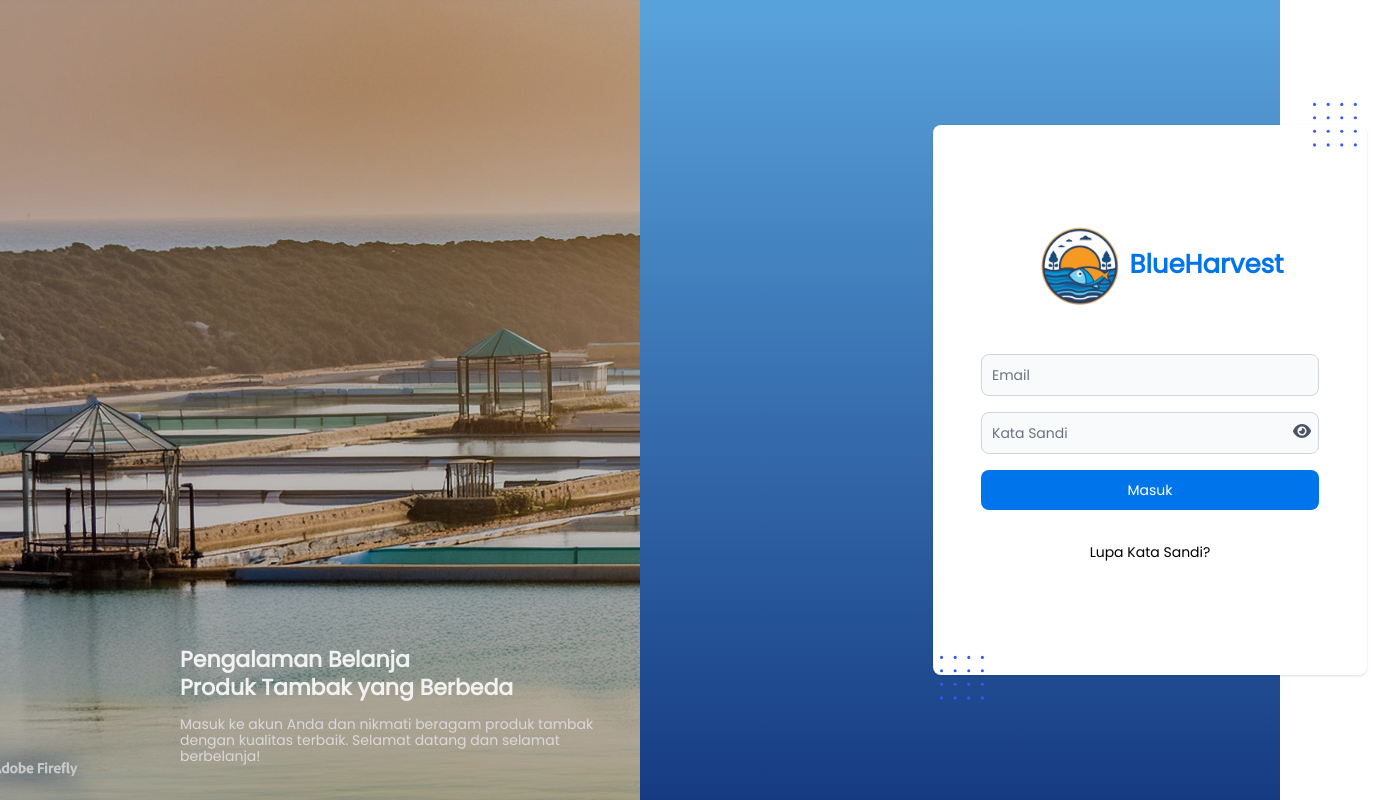
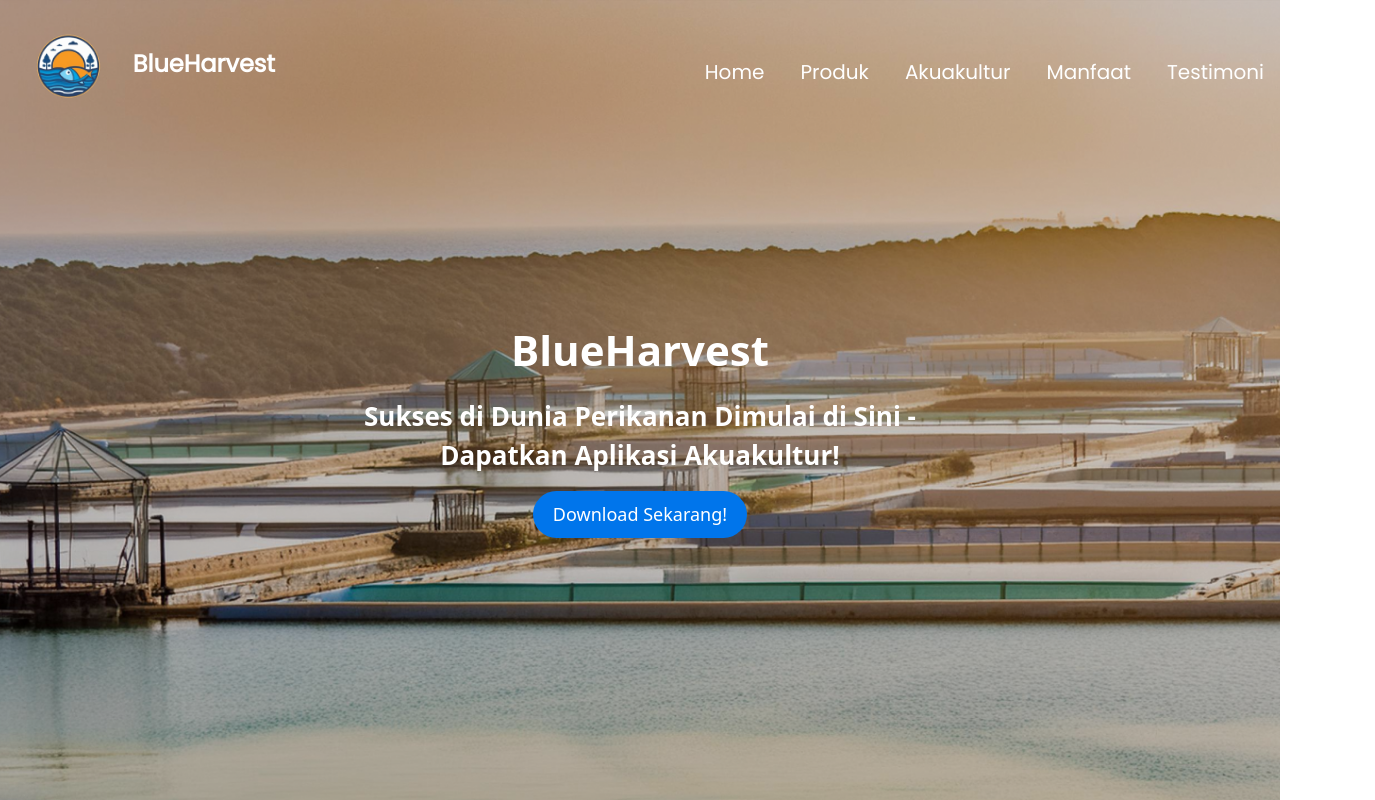
Before and after one commit to mortomulu/react-front-end, a React (Vite) app in the folder capstone-react-9/: page / in a window 1280 px wide. Shown: the top 800 px of the page, 1375 px wide, since content can reach past the window. Built offline with nearby package versions, Linux system fonts and the light colour scheme.

Commit message:
cancel change: app

```diff
--- a/capstone-react-9/src/App.jsx
+++ b/capstone-react-9/src/App.jsx
@@ -6,7 +6,7 @@
   return (
     <>
 
-      <SignIn />
+      <HomePage />
 
     </>
   );
```
